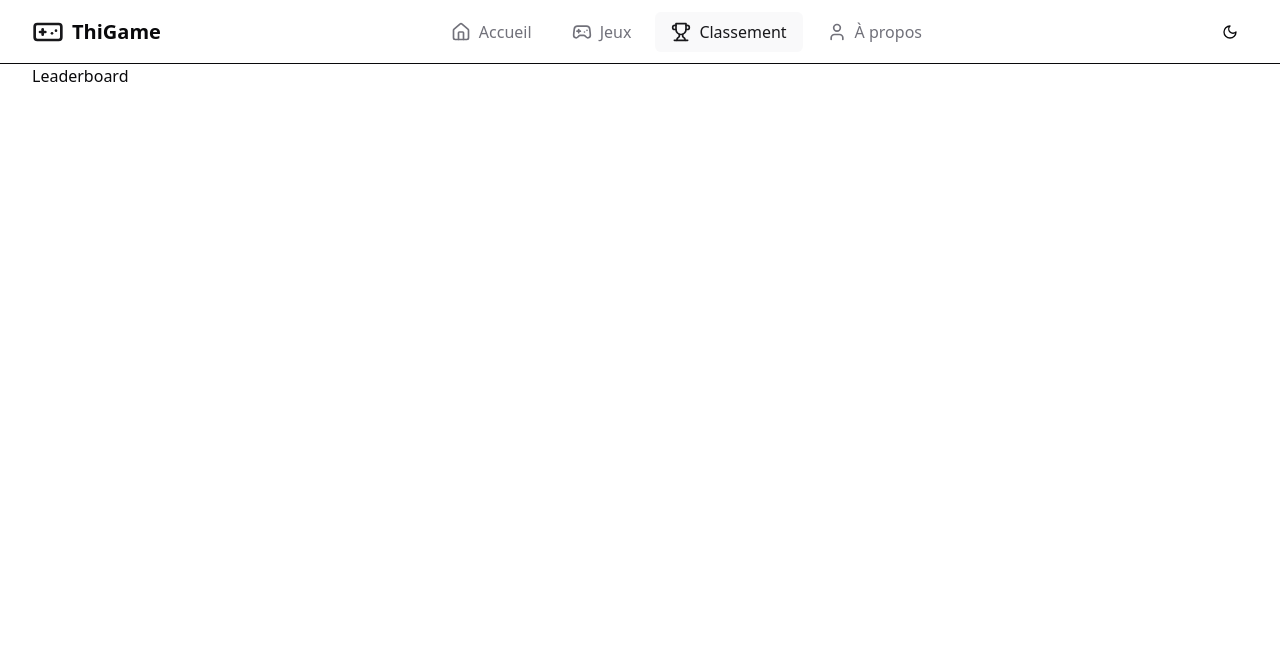
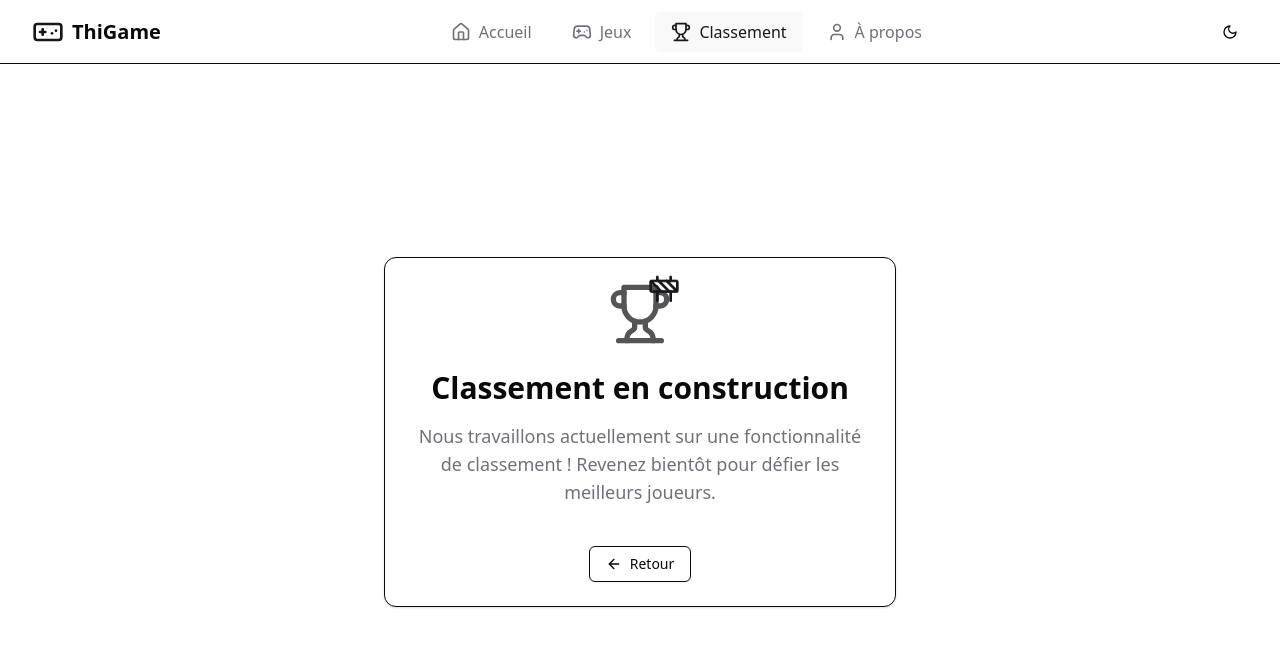
Before and after one commit to ThibaultG94/thigame-react, a React (Vite) app: page /leaderboard in a window 1280 px wide. Shown: the top 646 px of the page. Built offline with nearby package versions, Linux system fonts and the light colour scheme.

Commit message:
Addition of the ComingSoon ranking page, integrated into the Leaderboard page.

```diff
--- /dev/null
+++ b/src/components/layout/ComingSoonPage.jsx
@@ -0,0 +1,44 @@
+import React from "react";
+import { useNavigate } from "react-router-dom";
+import { Card, CardContent } from "../ui/card";
+import { ArrowLeft, Construction, Trophy } from "lucide-react";
+import { Button } from "../ui/button";
+
+const ComingSoonPage = () => {
+  const navigate = useNavigate();
+
+  return (
+    <div className="flex items-center justify-center min-h-[calc(100vh-4rem)]">
+      <Card className="w-full max-w-lg">
+        <CardContent className="p-6 text-center space-y-6">
+          <div className="grid place-items-center">
+            <div className="relative inline-block">
+              <Trophy className="w-16 h-16 text-primary animate-pulse" />
+              <Construction className="w-8 h-8 text-primary absolute -top-2 -right-2 animate-bounce" />
+            </div>
+          </div>
+
+          <div className="space-y-4">
+            <h1 className="text-3xl font-bold">Classement en construction</h1>
+            <p className="text-muted-foreground text-lg">
+              Nous travaillons actuellement sur une fonctionnalité de classement
+              ! Revenez bientôt pour défier les meilleurs joueurs.
+            </p>
+          </div>
+
+          <div className="pt-4">
+            <Button
+              variant="outline"
+              onClick={() => navigate(-1)}
+              className="gap-2"
+            >
+              <ArrowLeft className="w-4 h-4" /> Retour
+            </Button>
+          </div>
+        </CardContent>
+      </Card>
+    </div>
+  );
+};
+
+export default ComingSoonPage;
--- a/src/pages/Leaderboard.jsx
+++ b/src/pages/Leaderboard.jsx
@@ -1,9 +1,7 @@
+import ComingSoonPage from "../components/layout/ComingSoonPage";
+
 const LeaderboardPage = () => {
-  return (
-    <div>
-      <h1>Leaderboard</h1>
-    </div>
-  );
+  return <ComingSoonPage />;
 };
 
 export default LeaderboardPage;
```
